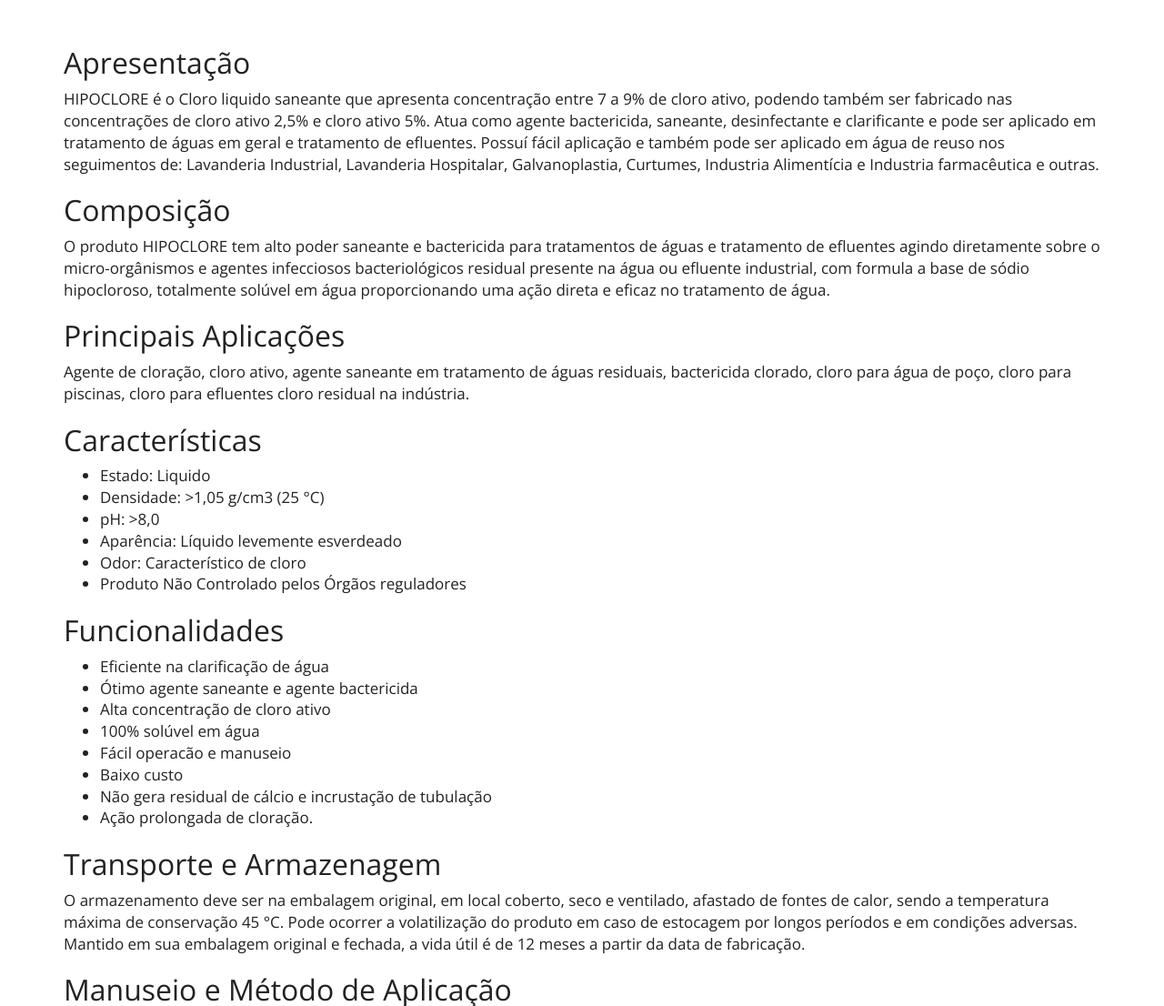
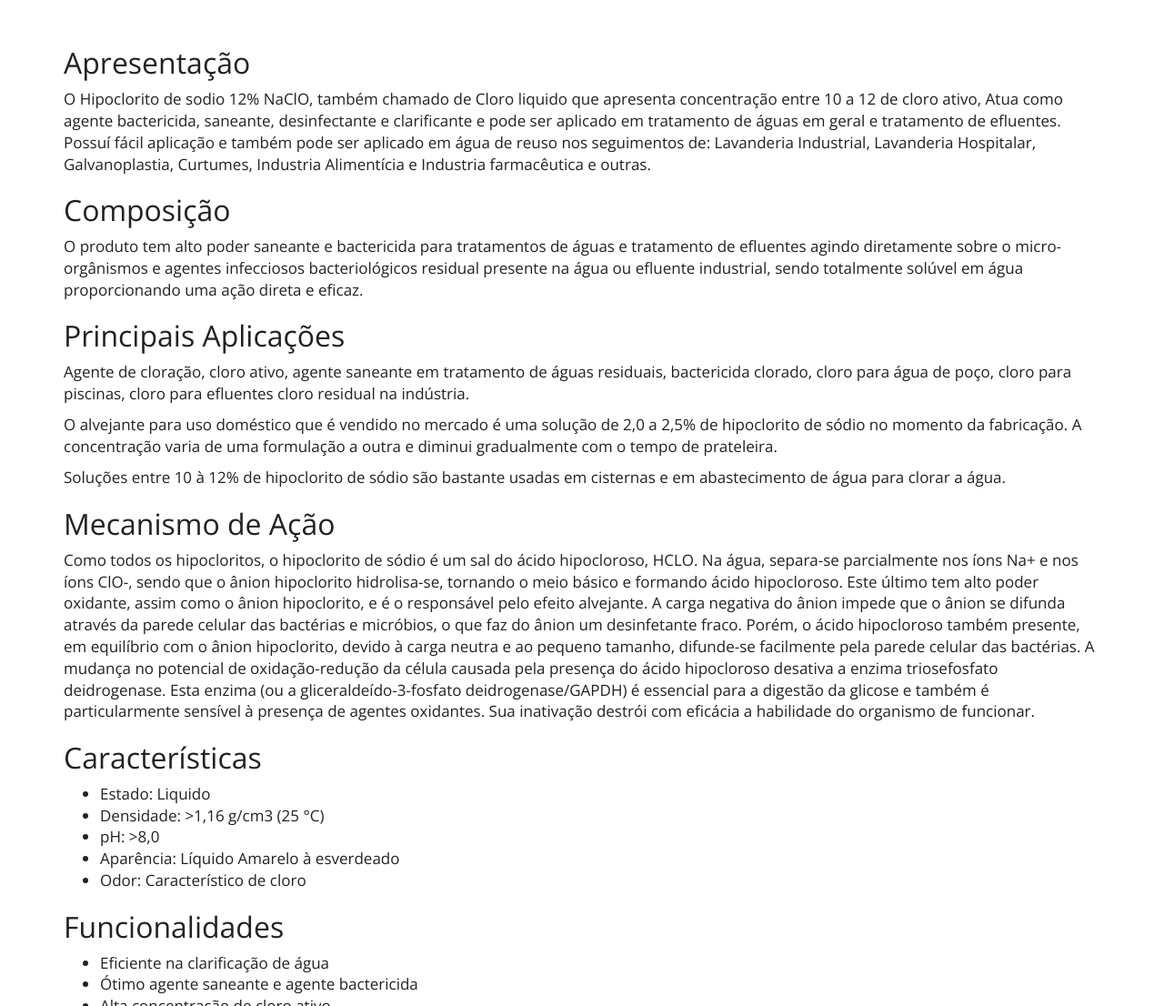
Before and after one commit to purewaterefluentes/purewaterefluentes.github.io, a Jekyll site: the page built from produtos/hipoclorito-de-sodio.md, in a window 1280 px wide and 1400 px high. Shown: the part 294-1400 px from the top of the window at 91% size. Built offline with Jekyll 4.4.1, drawn with Linux system fonts in a browser that asks for light colours; nearby versions of some CDN libraries; library files that are not in the unit come from our copies; some of the changed text lies outside the part shown.

Commit message:
Update hipoclorito-de-sodio.md

```diff
--- a/produtos/hipoclorito-de-sodio.md
+++ b/produtos/hipoclorito-de-sodio.md
@@ -6,23 +6,31 @@
 ---
 
 ## Apresentação
-HIPOCLORE é o Cloro liquido saneante que apresenta concentração entre 7 a 9% de cloro ativo, podendo também ser fabricado nas concentrações de cloro ativo 2,5% e cloro ativo 5%. Atua como agente bactericida, saneante, desinfectante e clarificante e pode ser aplicado em tratamento de águas em geral e tratamento de efluentes.
+O Hipoclorito de sodio 12% NaClO, também chamado de Cloro liquido que apresenta concentração entre 10 a 12 de cloro ativo, Atua como agente bactericida, saneante, desinfectante e clarificante e pode ser aplicado em tratamento de águas em geral e tratamento de efluentes.
 Possuí fácil aplicação e também pode ser aplicado em água de reuso nos seguimentos de: Lavanderia Industrial, Lavanderia Hospitalar, Galvanoplastia, Curtumes, Industria Alimentícia e Industria farmacêutica e outras.
 
 ## Composição
-O produto HIPOCLORE tem alto poder saneante e bactericida para tratamentos de águas e tratamento de efluentes agindo diretamente sobre o micro-orgânismos e agentes infecciosos bacteriológicos residual presente na água ou efluente industrial, com formula a base de sódio hipocloroso, totalmente solúvel em água proporcionando uma ação direta e eficaz no tratamento de água.
+O produto tem alto poder saneante e bactericida para tratamentos de águas e tratamento de efluentes agindo diretamente sobre o micro-orgânismos e agentes infecciosos bacteriológicos residual presente na água ou efluente industrial, sendo totalmente solúvel em água proporcionando uma ação direta e eficaz.
 
 ## Principais Aplicações
 Agente de cloração, cloro ativo, agente saneante em tratamento de águas residuais, bactericida clorado, cloro para água de poço, cloro para piscinas, cloro para efluentes cloro residual na indústria.
 
+O alvejante para uso doméstico que é vendido no mercado é uma solução de 2,0 a 2,5% de hipoclorito de sódio no momento da fabricação. A concentração varia de uma formulação a outra e diminui gradualmente com o tempo de prateleira.
+
+Soluções entre 10 à 12% de hipoclorito de sódio são bastante usadas em cisternas e em abastecimento de água para clorar a água.
+
+## Mecanismo de Ação
+
+Como todos os hipocloritos, o hipoclorito de sódio é um sal do ácido hipocloroso, HCLO. Na água, separa-se parcialmente nos íons Na+ e nos íons ClO-, sendo que o ânion hipoclorito hidrolisa-se, tornando o meio básico e formando ácido hipocloroso. Este último tem alto poder oxidante, assim como o ânion hipoclorito, e é o responsável pelo efeito alvejante. A carga negativa do ânion impede que o ânion se difunda através da parede celular das bactérias e micróbios, o que faz do ânion um desinfetante fraco. Porém, o ácido hipocloroso também presente, em equilíbrio com o ânion hipoclorito, devido à carga neutra e ao pequeno tamanho, difunde-se facilmente pela parede celular das bactérias. A mudança no potencial de oxidação-redução da célula causada pela presença do ácido hipocloroso desativa a enzima triosefosfato deidrogenase. Esta enzima (ou a gliceraldeído-3-fosfato deidrogenase/GAPDH) é essencial para a digestão da glicose e também é particularmente sensível à presença de agentes oxidantes. Sua inativação destrói com eficácia a habilidade do organismo de funcionar.
+
 ## Características
 
 - Estado: Liquido
-- Densidade: >1,05 g/cm3 (25 °C)
+- Densidade: >1,16 g/cm3 (25 °C)
 - pH: >8,0
-- Aparência: Líquido levemente esverdeado
+- Aparência: Líquido Amarelo à esverdeado
 - Odor: Característico de cloro
-- Produto Não Controlado pelos Órgãos reguladores
+
 
 
 ## Funcionalidades
```
Also changed, not shown: other parts of produtos/hipoclorito-de-sodio.md (+1 -1 lines).
